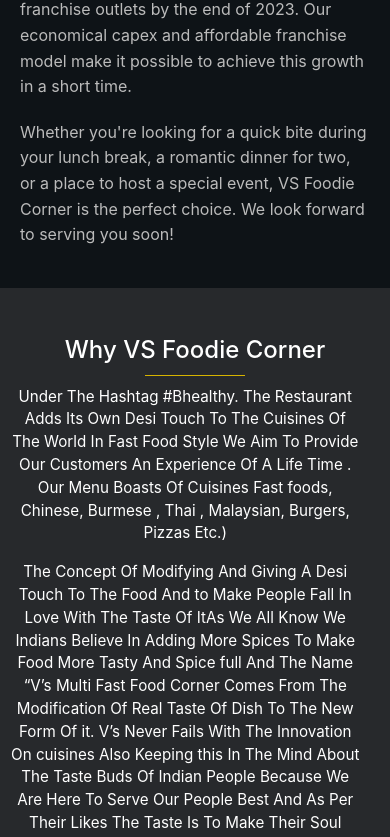
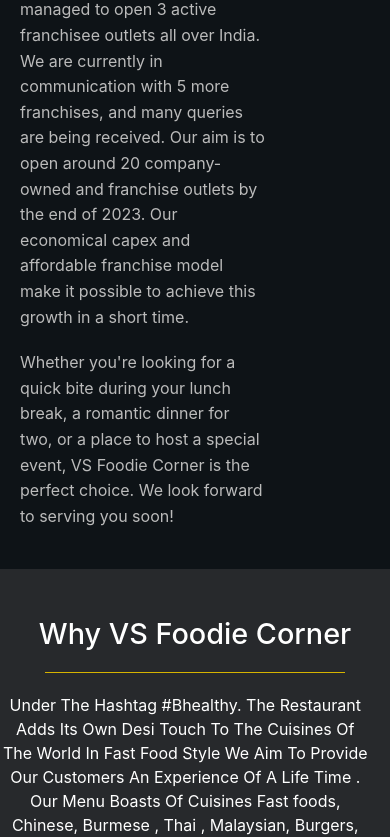
Before and after one commit to Tulsi-gohil/food-web, a React (Create React App) app: page /About in a window 390 px wide. Shown: the part 1152-1989 px from the top of the page. Built offline with nearby package versions, Linux system fonts and the light colour scheme.

Commit message:
Update App.css

```diff
--- a/src/App.css
+++ b/src/App.css
@@ -632,23 +632,7 @@
     margin-left: 600px;
   }
 .corner-section{
- height: 100vh;
-}
-  .colun {
-    margin-left: 500px;
-    font-size: 5rem;
-  }
-
-  .corner-line {
-    margin: 20px auto;
-  }
-}
-@media (max-width: 1024px) {
-  .about-title, .about-subtitle {
-    margin-left: 600px;
-  }
-.corner-section{
- height: 100vh;
+ height: 200vh;
 }
   .colun {
     margin-left: 500px;
@@ -669,7 +653,7 @@
 
 @media (max-width: 992px) {
   .about-title, .about-subtitle {
-    margin-left: 300px;
+    margin-left: 100px;
     text-align: center;
   }
 
@@ -728,7 +712,7 @@
     padding: 20px;
   }
 .corner-section{
- height: 186vh;
+ height: 331vh;
 }
   .corner-title {
     font-size: 2rem;
@@ -745,7 +729,7 @@
     margin-left: -0px;
   }
   .button{
-    margin-left: 4px;
+    margin-left: -56px;
   }
     .quality{
       margin-left: 10px;
@@ -755,10 +739,10 @@
       text-align: center;
     }
    .marbalimg{
-    height: 30vh;
+    height: 66vh;
    }
    .marbal{
-    height: 30vh;
+    height: 66vh;
    }
   .card-dark {
     width: 80%;
@@ -819,6 +803,9 @@
  .about{
   height: 30vh;
  }
+ .counter-section{
+  height: 90vh;
+ }
 }
 
 @media (max-width: 576px) {
@@ -873,146 +860,4 @@
     height: auto;
     padding: 20px;
   }
-
-  .hero-img {
-    width: 100%;
-    height: auto;
-    margin: 0 auto;
-    display: block;
-  }
-
-  .hero-right {
-    margin-top: 20px;
-    padding: 0 15px;
-  }
-
-  .navbar-nav {
-    font-size: 0.9rem;
-    padding: 0;
-  }
-
-  .btn,
-  .button {
-    width: 100%;
-    margin: 10px auto;
-    display: block;
-  }
-
-  .title-line,
-  .line,
-  .corner-line,
-  .form-line,
-  .chef-line,
-  .founder-line,
-  .box-line {
-    width: 100px !important;
-    margin: 10px auto;
-  }
-
-  .main-title,
-  .corner-title,
-  .gallery-title,
-  .founder-title,
-  .contact-title {
-    font-size: 2rem;
-    text-align: center;
-  }
-
-  .subtitle,
-  .corner-subtitle,
-  .gallery-ti,
-  .form-title,
-  .contact-ti,
-  .foundertitle,
-  .carousel-subtitle,
-  .team-subtitle,
-  .team-desc {
-    font-size: 0.95rem;
-    text-align: center;
-    padding: 0 10px;
-  }
-
-  .about-title,
-  .about-subtitle {
-    font-size: 1.5rem;
-    margin: 0 auto;
-    text-align: center;
-  }
-
-  .chef-img,
-  .teamimg,
-  .founder-img,
-  .chef {
-    width: 100%;
-    margin-left: 0;
-  }
-
-  .card-dark,
-  .box,
-  .location-card,
-  .location-card-small {
-    width: 100% !important;
-    margin: 10px 0;
-  }
-
-  .form-wrapper {
-    width: 100%;
-    padding: 10px;
-  }
-
-  .custom-input,
-  .custom-textarea,
-  .submit-button {
-    width: 100%;
-  }
-
-  .photo {
-    width: 30px;
-    margin-top: 20px;
-  }
-
-  .skilled-img {
-    width: 40px;
-    height: auto;
-  }
-
-  .footer-logo,
-  .footer-title,
-  .logo1,
-  .logo2,
-  .logo3 {
-    margin-left: 0;
-  }
-
-  .team,
-  .team-section {
-    margin-top: 20px;
-  }
-
-  .carousel-inner {
-    margin-top: 80px;
-  }
-
-  .marbal-img,
-  .marbal {
-    height: auto;
-  }
 }
-
-/* Additional padding and font tweaks for ultra-small devices */
-@media (max-width: 400px) {
-  .main-title,
-  .corner-title,
-  .gallery-title {
-    font-size: 1.5rem;
-  }
-
-  .subtitle {
-    font-size: 0.85rem;
-  }
-
-  .btn,
-  .button {
-    font-size: 0.9rem;
-  }
-}
```
